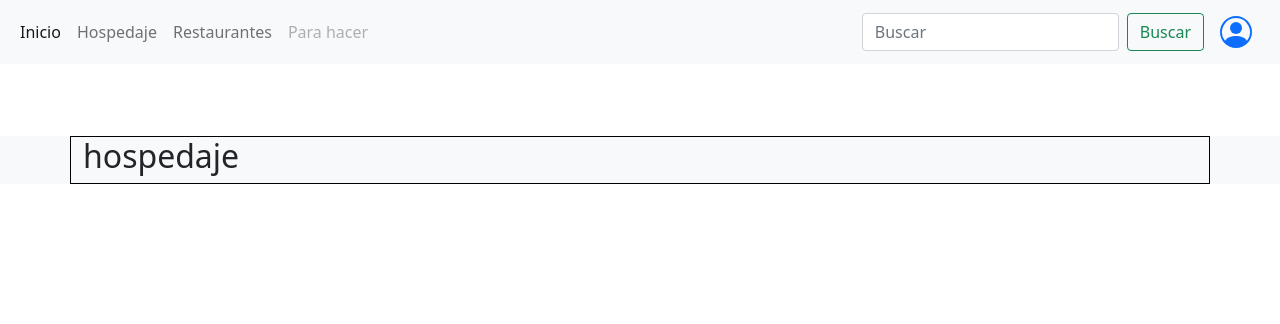
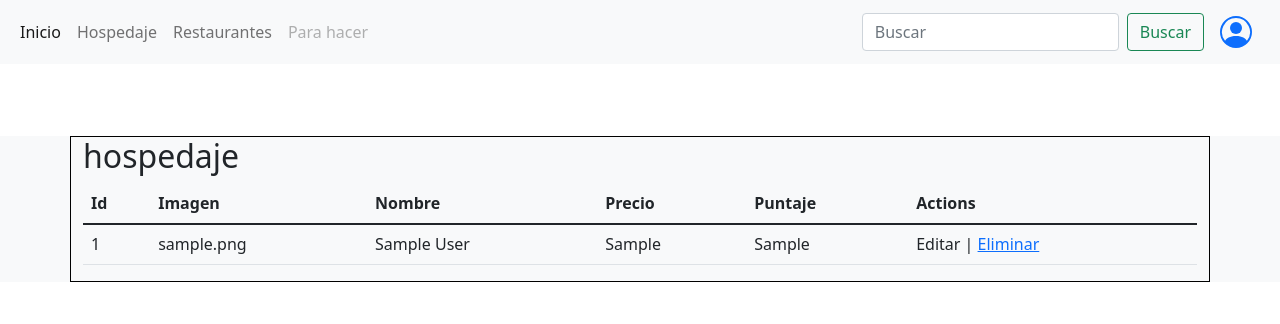
Before and after one commit to darwin-quinones/tourescrapp, a Django app: page /hospedaje in a window 1280 px wide. Shown: the top 324 px of the page. Run offline with Django 4.2, Linux system fonts and the light colour scheme; tables that the repository leaves empty hold one stand-in row (values such as "Sample post").

Commit message:
First Commit

```diff
--- a/users/admin.py
+++ b/users/admin.py
@@ -1,4 +1,5 @@
 from django.contrib import admin
-from users.models import User
+from users.models import User, Hotel
 # Register your models here.
 admin.site.register(User)
+admin.site.register(Hotel)
--- a/users/models.py
+++ b/users/models.py
@@ -19,3 +19,15 @@ class User(models.Model):
     def __str__(self):
         fila = 'persona: ' + self.nombres + ' - ' + 'email: ' + self.email
         return fila
+
+class Hotel(models.Model):
+    id = models.AutoField(primary_key=True)
+    imagen = models.ImageField(upload_to='imagenes/', null=True, verbose_name="imagen")
+    nombre = models.CharField(max_length=100)
+    precio = models.CharField(max_length= 50)
+    puntaje = models.CharField(max_length= 50)
+    status = models.IntegerField()
+
+    def __str__(self):
+        fila = 'hotel ' + self.nombre + ' - ' + 'puntaje: ' + self.puntaje
+        return fila
--- a/users/templates/hospedaje/hospedaje.html
+++ b/users/templates/hospedaje/hospedaje.html
@@ -1,4 +1,33 @@
 {% extends 'base.html' %}
 {% block body %}
 <h2>hospedaje</h2>
+
+<table class="table">
+    <thead>
+    <tr>
+        <th> Id</th>
+        <th>Imagen</th>
+        <th>Nombre</th>
+        <th>Precio</th>
+        <th>Puntaje</th>
+        <th> Actions</th>
+    </tr>
+    </thead>
+    <tr>
+        {% for hotel in hotels %}
+            <tr>
+                <td>{{ hotel.id }}</td>
+                <td>{{ hotel.imagen }}</td>
+                <td>{{ hotel.nombre }}</td>
+                <td>{{ hotel.precio }}</td>
+
+                <td>{{ hotel.puntaje }}</td>
+                <td> Editar |
+                    <a href=""> Eliminar</a>
+                </td>
+            </tr>
+        {% endfor %}
+    </tr>
+
+</table>
 {% endblock %}
--- a/users/views.py
+++ b/users/views.py
@@ -5,7 +5,8 @@ from bs4 import BeautifulSoup
 import pandas as pd
 from selenium import webdriver
 import csv
-from .models import User
+# importaciones de los modelos
+from .models import User, Hotel
 from django.contrib import messages
 #ingreso user
 from django.contrib.auth import authenticate, login
@@ -83,10 +84,16 @@ def sign_up(request):
 #hospedaje
 
 def hospedaje(request):
-    return render(request, 'hospedaje/hospedaje.html')
+    try:
+        hotels = Hotel.objects.all()
+        print(hotels)
+    except Exception:
+        pass
+    return render(request, 'hospedaje/hospedaje.html', {'hotels': hotels})
 
 def expe_culinaria(request):
     return render(request, 'hospedaje/expe_culinaria.html')
+
 def tabla(request):
     options = webdriver.ChromeOptions()
     options.add_argument("start-maximized")
```
